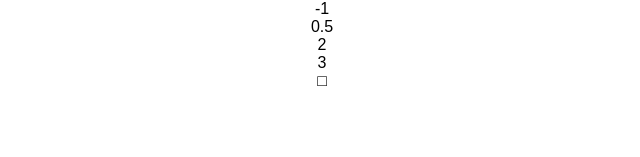
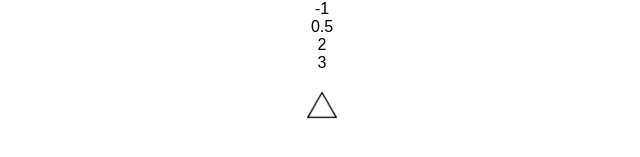
Before and after one commit to mikuweb/React-coding-challenges, a React (Create React App) app: page / in a window 1280 px wide. Shown: the part 453-610 px from the top of the page, without its empty margins (318-958 px from the left). Built offline with nearby package versions, Linux system fonts and the light colour scheme.

Commit message:
Add images in Shape.jsx

```diff
--- a/src/components/Shape.jsx
+++ b/src/components/Shape.jsx
@@ -1,5 +1,9 @@
 export const Shape = ({ shape }) => {
-  const shaps = ["〇", "△", "□"];
+  const shaps = [
+    <img style={{ width: "30px", height: "30px" }} src="/img/circle.png" />,
+    <img style={{ width: "30px", height: "30px" }} src="/img/square.png" />,
+    <img style={{ width: "30px", height: "30px" }} src="/img/triangle.png" />
+  ];
 
   const _shap = shaps[Math.floor(Math.random() * shaps.length)];
   return <div>{_shap}</div>;
```
Also changed, not shown: src/App.js (+1 -8 lines).
